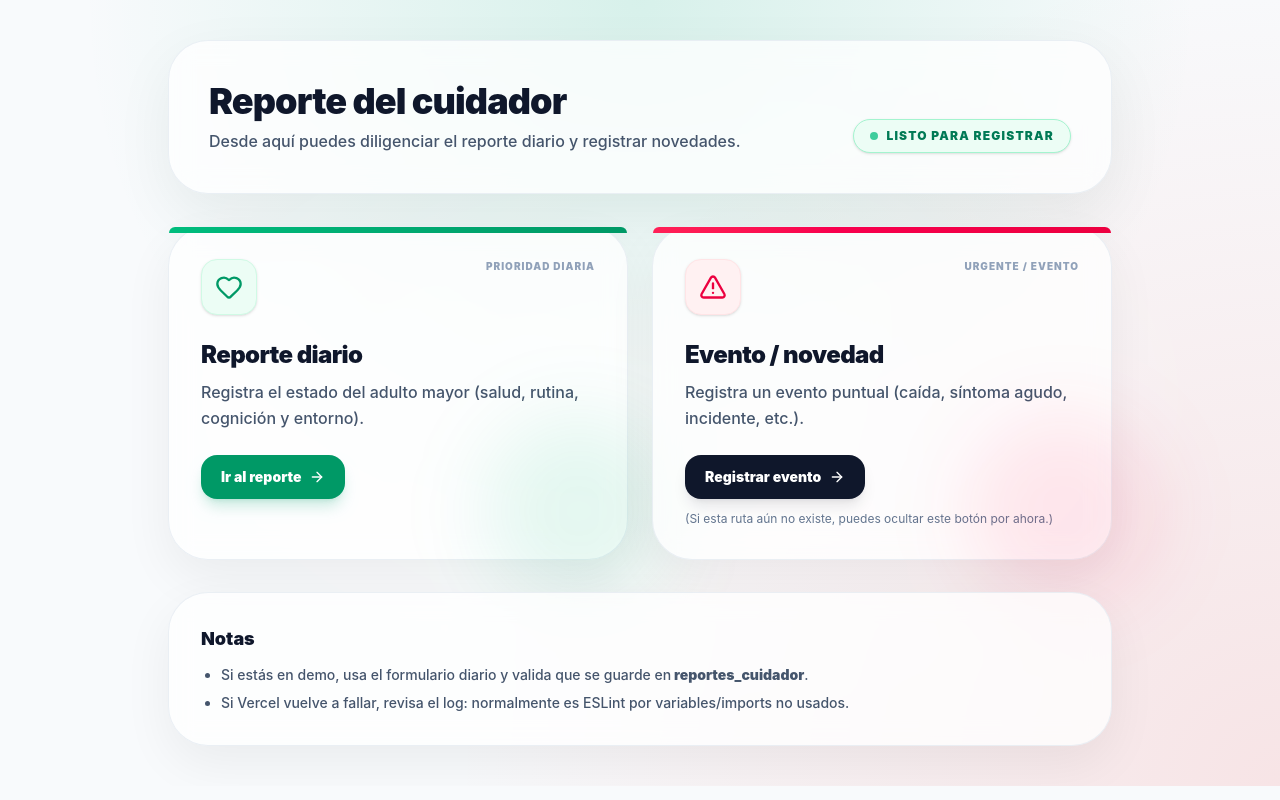
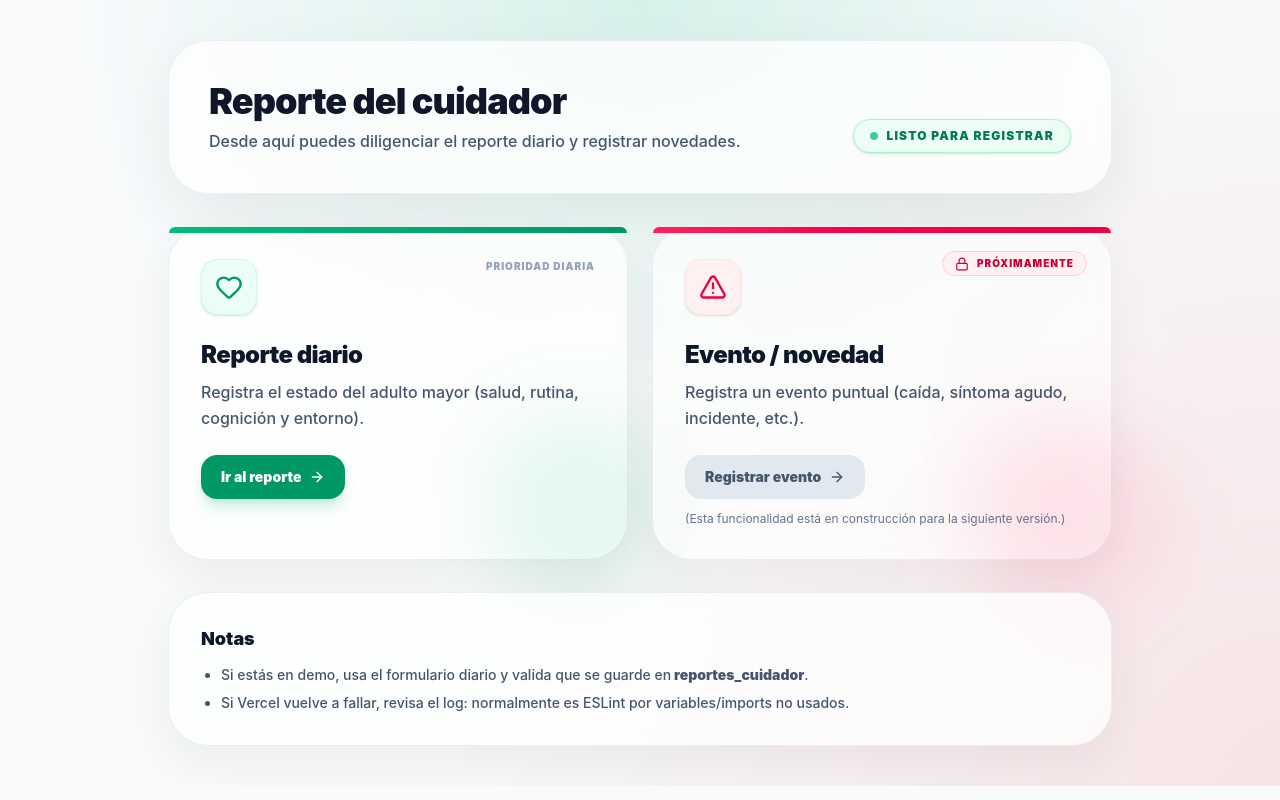
Before and after one commit to cuidarteaprende-pixel/red-viva-app, a Next.js app in the folder red-viva-web/: page /cuidador in a window 1280 px wide. Built offline with nearby package versions, Linux system fonts and the light colour scheme.

Commit message:
UX polish: caregiver portal cards + disable event

```diff
--- a/red-viva-web/app/cuidador/page.tsx
+++ b/red-viva-web/app/cuidador/page.tsx
@@ -1,12 +1,11 @@
 "use client";
 
 import Link from "next/link";
-import { Heart, AlertTriangle, ArrowRight } from "lucide-react";
+import { Heart, AlertTriangle, ArrowRight, Lock } from "lucide-react";
 
 export default function ReporteCuidadorPage() {
   return (
     <main className="min-h-screen bg-slate-50">
-      {/* Fondo suave para profundidad */}
       <div className="relative overflow-hidden">
         <div className="absolute inset-0 bg-[radial-gradient(circle_at_top,_rgba(16,185,129,0.14),_transparent_55%)]" />
         <div className="absolute inset-0 bg-[radial-gradient(circle_at_bottom_right,_rgba(239,68,68,0.12),_transparent_55%)]" />
@@ -25,7 +24,6 @@ export default function ReporteCuidadorPage() {
                 </p>
               </div>
 
-              {/* Chip de guía UX (no cambia contenido, solo ayuda visual) */}
               <div className="inline-flex items-center gap-2 rounded-full border border-emerald-200 bg-emerald-50 px-4 py-2 text-xs font-black uppercase tracking-widest text-emerald-700 shadow-sm">
                 <span className="inline-block h-2 w-2 rounded-full bg-emerald-500 animate-pulse" />
                 Listo para registrar
@@ -35,12 +33,11 @@ export default function ReporteCuidadorPage() {
 
           {/* Cards */}
           <section className="grid gap-6 md:grid-cols-2">
-            {/* Reporte diario */}
+            {/* Reporte diario (activo) */}
             <Link
               href="/care/report/daily"
               className="group relative rounded-[2.5rem] border border-slate-200/70 bg-white/75 backdrop-blur-md p-7 md:p-8 shadow-[0_18px_50px_rgba(2,6,23,0.06)] transition-all duration-300 hover:-translate-y-1 hover:shadow-[0_28px_70px_rgba(2,6,23,0.10)] focus:outline-none focus-visible:ring-4 focus-visible:ring-emerald-400/30"
             >
-              {/* Accento superior */}
               <div className="absolute inset-x-0 top-0 h-1.5 rounded-t-[2.5rem] bg-gradient-to-r from-emerald-500 to-emerald-600" />
 
               <div className="flex items-start justify-between gap-4">
@@ -66,16 +63,18 @@ export default function ReporteCuidadorPage() {
                 <ArrowRight className="w-4 h-4" />
               </div>
 
-              {/* sutil decoración */}
               <div className="absolute -right-12 -bottom-12 h-48 w-48 rounded-full bg-emerald-500/10 blur-2xl" />
             </Link>
 
-            {/* Evento / novedad */}
-            <a
-              href="/care/report/event"
-              className="group relative rounded-[2.5rem] border border-slate-200/70 bg-white/75 backdrop-blur-md p-7 md:p-8 shadow-[0_18px_50px_rgba(2,6,23,0.06)] transition-all duration-300 hover:-translate-y-1 hover:shadow-[0_28px_70px_rgba(2,6,23,0.10)] focus:outline-none focus-visible:ring-4 focus-visible:ring-rose-400/30"
-            >
+            {/* Evento / novedad (próximamente - sin ruta) */}
+            <div className="group relative rounded-[2.5rem] border border-slate-200/70 bg-white/60 backdrop-blur-md p-7 md:p-8 shadow-[0_18px_50px_rgba(2,6,23,0.05)]">
               <div className="absolute inset-x-0 top-0 h-1.5 rounded-t-[2.5rem] bg-gradient-to-r from-rose-500 to-rose-600" />
+
+              {/* Badge Próximamente */}
+              <div className="absolute right-6 top-6 inline-flex items-center gap-2 rounded-full border border-rose-200 bg-rose-50 px-3 py-1 text-[10px] font-black uppercase tracking-widest text-rose-700">
+                <Lock className="w-3.5 h-3.5" />
+                Próximamente
+              </div>
 
               <div className="flex items-start justify-between gap-4">
                 <div className="w-14 h-14 rounded-2xl bg-rose-50 border border-rose-100 flex items-center justify-center shadow-sm">
@@ -95,17 +94,18 @@ export default function ReporteCuidadorPage() {
                 Registra un evento puntual (caída, síntoma agudo, incidente, etc.).
               </p>
 
-              <div className="mt-6 inline-flex items-center gap-2 rounded-2xl bg-slate-900 px-5 py-3 text-sm font-black text-white shadow-lg shadow-slate-900/10 transition-all group-hover:gap-4 group-hover:bg-black">
+              {/* CTA deshabilitado visualmente */}
+              <div className="mt-6 inline-flex items-center gap-2 rounded-2xl bg-slate-200 px-5 py-3 text-sm font-black text-slate-600 cursor-not-allowed">
                 Registrar evento
                 <ArrowRight className="w-4 h-4" />
               </div>
 
               <p className="mt-3 text-xs text-slate-500">
-                (Si esta ruta aún no existe, puedes ocultar este botón por ahora.)
+                (Esta funcionalidad está en construcción para la siguiente versión.)
               </p>
 
               <div className="absolute -right-12 -bottom-12 h-48 w-48 rounded-full bg-rose-500/10 blur-2xl" />
-            </a>
+            </div>
           </section>
 
           {/* Notas */}
```
